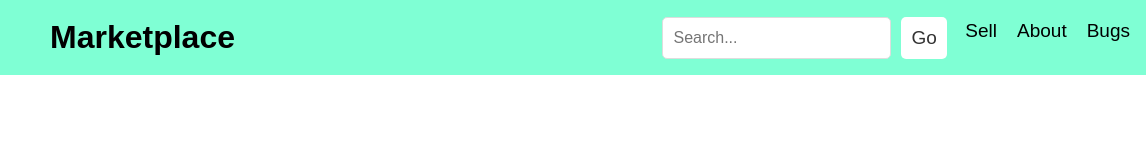
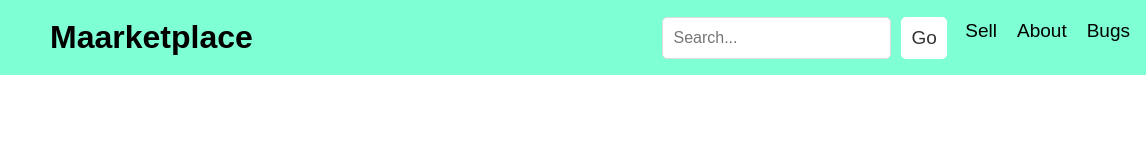
Before and after one commit to stickymouse1/Marketplace, a plain HTML site: page index.html in a window 1280 px wide. Shown: the full height of the page, 0-1146 px from the left. Drawn offline with Linux system fonts and the light colour scheme.

Commit message:
add a letter a

```diff
--- a/index.html
+++ b/index.html
@@ -8,7 +8,7 @@
 </head>
 <body>
     <nav>
-    <div class="logo">Marketplace</div>
+    <div class="logo">Maarketplace</div>
     <div class="search">
         <form>
             <input type="text" placeholder="Search...">
```
